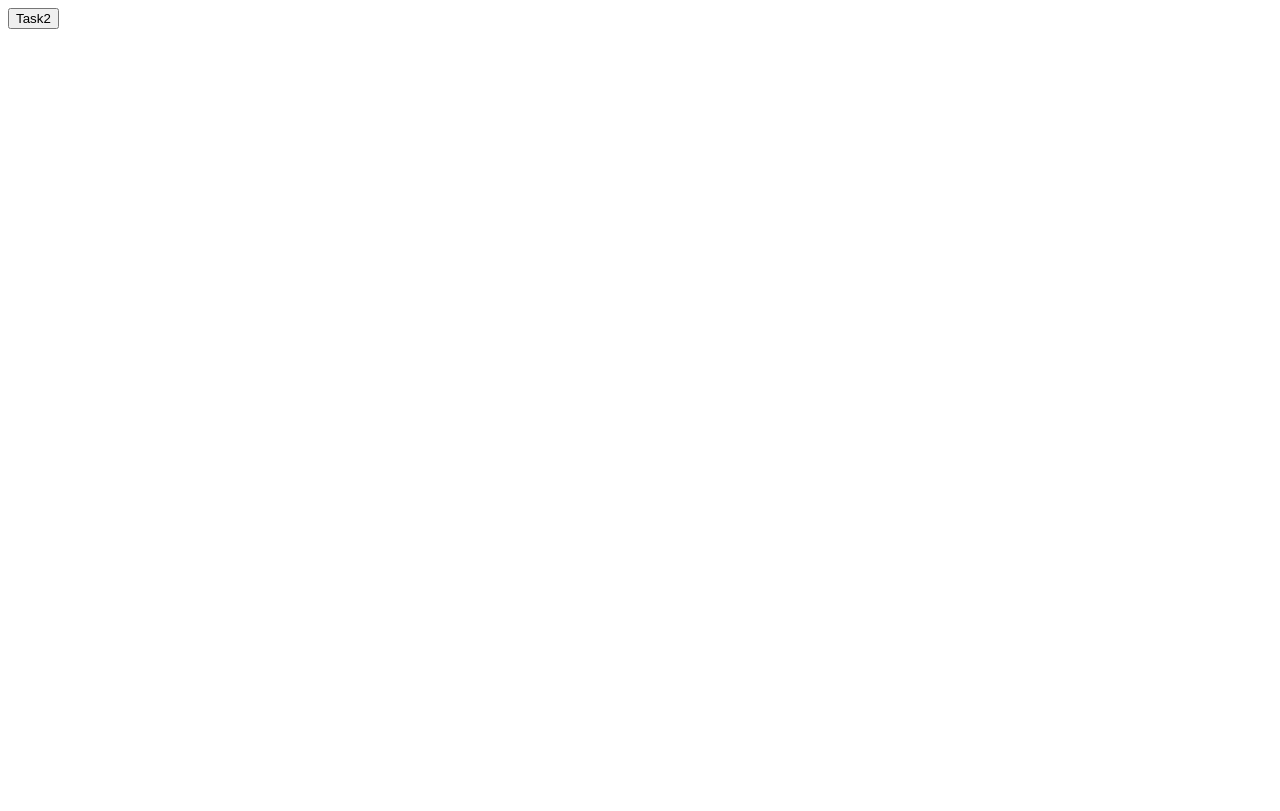
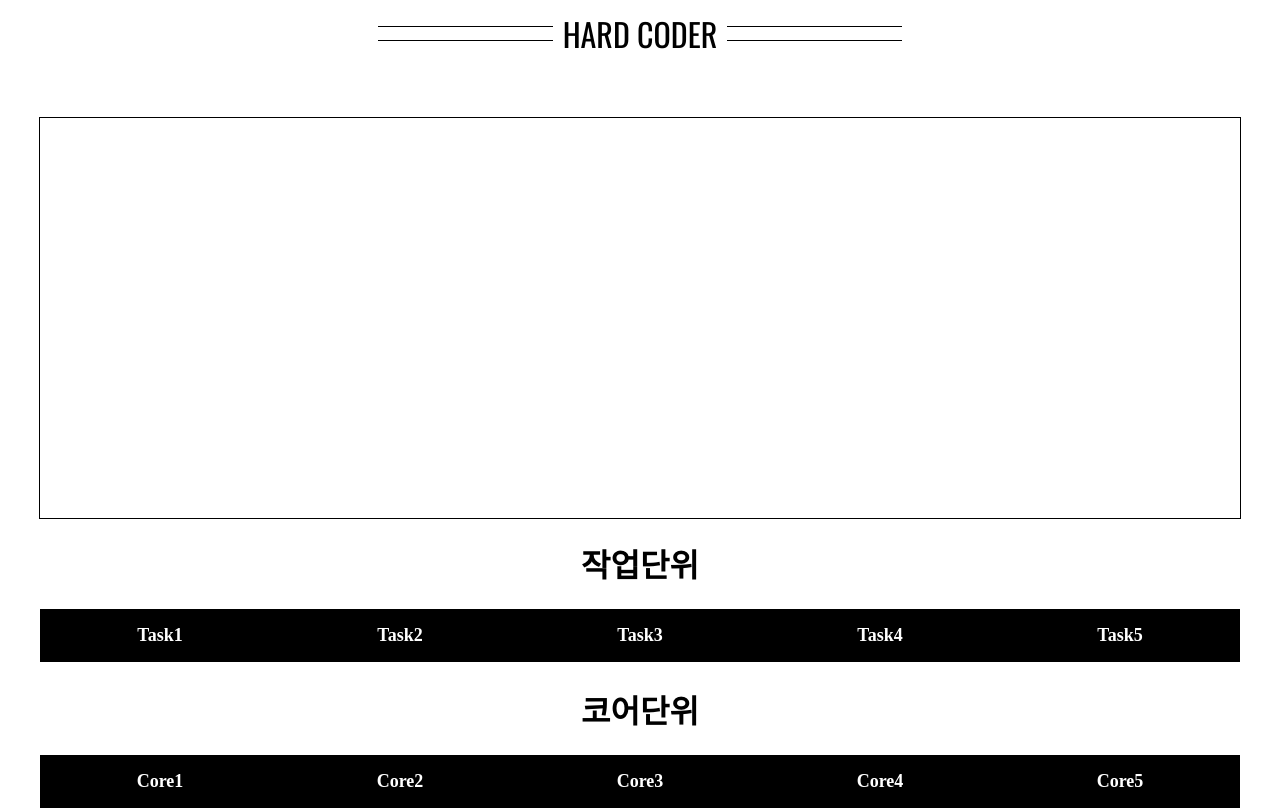
Before and after one commit to songhj0427/2023_profiler_project, a website: page views/graph.html in a window 1280 px wide. Drawn offline with nearby package versions, Linux system fonts and the light colour scheme.

Commit message:
feat: 프론트 디자인과 병합
기존 그래프 html 파일에 css 적용하여 디자인 추가

```diff
--- a/views/graph.html
+++ b/views/graph.html
@@ -1,15 +1,121 @@
 <!DOCTYPE html>
-<html>
+<html lang="ko">
   <head>
+    <link rel="stylesheet" href="/graphDesign.css" />
     <script src="https://code.highcharts.com/highcharts.js"></script>
     <script src="https://code.highcharts.com/modules/exporting.js"></script>
     <script src="https://code.highcharts.com/modules/export-data.js"></script>
     <script src="https://code.highcharts.com/modules/accessibility.js"></script>
+    <meta charset="utf-8" />
+    <title>File Uploads</title>
   </head>
   <body>
-    <div id="chart-container"></div>
-    <button type="button" onclick="showTaskData(1)">Task2</button>
+    <div id="container"><h1 class="headerstyle">Hard Coder</h1></div>
+    <div class="graph">
+      <div id="chart-container"></div>
+    </div>
+    <h1 id="unit">작업단위</h1>
+    <div class="tcbutton">
+      <ul class="TCbtn">
+        <li class="TCbtn-item">
+          <a
+            href="#"
+            class="TCbtn-link"
+            type="button"
+            onclick="showTaskData(0)">
+            Task1
+          </a>
+        </li>
+        <li class="TCbtn-item">
+          <a
+            href="#"
+            class="TCbtn-link"
+            type="button"
+            onclick="showTaskData(1)">
+            Task2
+          </a>
+        </li>
+        <li class="TCbtn-item">
+          <a
+            href="#"
+            class="TCbtn-link"
+            type="button"
+            onclick="showTaskData(2)">
+            Task3
+          </a>
+        </li>
+        <li class="TCbtn-item">
+          <a
+            href="#"
+            class="TCbtn-link"
+            type="button"
+            onclick="showTaskData(3)">
+            Task4
+          </a>
+        </li>
+        <li class="TCbtn-item">
+          <a
+            href="#"
+            class="TCbtn-link"
+            type="button"
+            onclick="showTaskData(4)">
+            Task5
+          </a>
+        </li>
+      </ul>
+    </div>
+    <h1 id="unit">코어단위</h1>
+    <div class="tcbutton">
+      <ul class="TCbtn">
+        <li class="TCbtn-item">
+          <a
+            href="#"
+            class="TCbtn-link"
+            type="button"
+            onclick="showCoreData(0)">
+            Core1
+          </a>
+        </li>
+        <li class="TCbtn-item">
+          <a
+            href="#"
+            class="TCbtn-link"
+            type="button"
+            onclick="showCoreData(1)">
+            Core2
+          </a>
+        </li>
+        <li class="TCbtn-item">
+          <a
+            href="#"
+            class="TCbtn-link"
+            type="button"
+            onclick="showCoreData(2)">
+            Core3
+          </a>
+        </li>
+        <li class="TCbtn-item">
+          <a
+            href="#"
+            class="TCbtn-link"
+            type="button"
+            onclick="showCoreData(3)">
+            Core4
+          </a>
+        </li>
+        <li class="TCbtn-item">
+          <a
+            href="#"
+            class="TCbtn-link"
+            type="button"
+            onclick="showCoreData(4)">
+            Core5
+          </a>
+        </li>
+      </ul>
+    </div>
   </body>
+
   <script>
     (coreNumber = 5), (taskNumber = 5);
     var taskData = "{{ taskData }}".split(",").map(Number);
@@ -34,7 +140,9 @@
       for (var j = 0; j < 4; j++) {
         coreStartNumber = coreNumber * taskNumber * j + i * taskNumber;
         coreList.push(
-          coreData.slice(coreStartNumber, coreStartNumber + taskNumber)
+          coreData
+            .slice(coreStartNumber, coreStartNumber + taskNumber)
+            .map((num) => Math.round(num))
         );
       }
       newCoreData.push(coreList);
--- /dev/null
+++ b/views/graphDesign.css
@@ -0,0 +1,115 @@
+@import url(https://fonts.googleapis.com/css?family=Oswald); /* 타이틀 폰트 */
+
+/* 타이틀 */
+#container {
+  margin: 0 auto;
+  max-width: 520px;
+  text-align: center;
+}
+
+#container h1 {
+  font-weight: normal;
+  text-transform: uppercase;
+  margin: 0.3125em 0;
+  background-color: white;
+  position: relative;
+  display: inline-block;
+  padding: 0 10px;
+}
+
+.headerstyle {
+  font-family: "Oswald", sans-serif;
+}
+.headerstyle:before {
+  content: "";
+  border-top: 1px solid black;
+  position: absolute;
+  width: 300%;
+  top: 35%;
+  left: -100%;
+  z-index: -999;
+}
+.headerstyle:after {
+  content: "";
+  border-bottom: 1px solid black;
+  position: absolute;
+  width: 300%;
+  bottom: 35%;
+  left: -100%;
+  z-index: -999;
+}
+/* 타이틀 */
+
+.subtitle {
+  margin-left: auto;
+  margin-right: auto;
+  border: 1px solid #ffffff;
+  width: 400px;
+  height: 30px;
+  position: relative;
+}
+
+.graph {
+  margin-left: auto;
+  margin-right: auto;
+  margin-top: 50px;
+  border: 1px solid #000000;
+  width: 1200px;
+  height: 400px;
+  position: relative; /*center 클래스하고 같이 쓰이는거 */
+}
+.center {
+  position: absolute;
+  top: 50%;
+  left: 50%;
+  transform: translate(-50%, -50%);
+} /* '그래프' 글자 가운데 맞출려고 임의로 쓴 클래스임 */
+
+.tcbutton {
+  margin-left: auto;
+  margin-right: auto;
+  border: 1px solid #ffffff;
+  width: 1200px;
+  height: 55px;
+  position: relative;
+}
+#unit {
+  text-align: center;
+}
+
+/* 버튼 */
+body,
+ul,
+li {
+  margin: 0;
+  padding: 0;
+}
+ul,
+li {
+  list-style: none; /* 옆에 달리는 점 없애줌 */
+}
+.TCbtn {
+  display: flex;
+}
+.TCbtn-item {
+  background-color: rgb(0, 0, 0);
+  flex-grow: 1;
+  transition: 0.5s;
+}
+.TCbtn-item:hover {
+  background-color: rgb(17, 74, 179);
+  flex-grow: 1.2;
+}
+.TCbtn-link {
+  display: block;
+  padding: 16px;
+  font-size: 18px;
+  font-weight: bold;
+  color: #ffffff;
+  text-decoration: none; /* 밑줄 없애줌 */
+  text-align: center;
+}
+.TCbtn-link:hover {
+  color: white;
+}
+/* 버튼 */
```
Also changed, not shown: app.js (+7 -0 lines), 1 other file.
